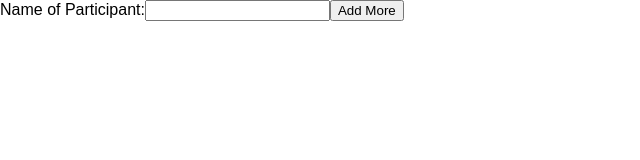
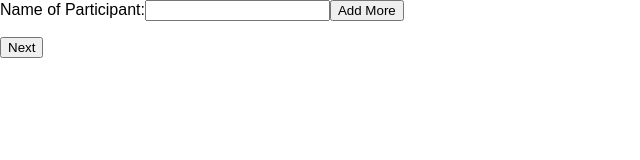
Before and after one commit to hridyansh68/MoneySplit, a React (Create React App) app: page / in a window 1280 px wide. Shown: the top 160 px of the page, without its empty margins (0-640 px from the left). Built offline with nearby package versions, Linux system fonts and the light colour scheme.

Commit message:
layout of upcoming pages

```diff
--- a/src/App.js
+++ b/src/App.js
@@ -1,13 +1,48 @@
 import React, { Component } from 'react';
 import InputBar from './input_bar.js';
+import DropdownBar from './dropdown_bar.js';
+import FinalPage from './final_page.js';
+class App extends React.Component {
 
-class App extends Component {
+    constructor(props){
+    	super(props);
+    	this.state = { clickCheck: 0};
+    	this.clickHandler = this.clickHandler.bind(this);
+    	}
+
+ clickHandler(){
+    if(this.state.clickCheck === 0){
+        this.setState({clickCheck:1});}
+    else if(this.state.clickCheck === 1){
+        this.setState({clickCheck:2});}
+
+ }
+
   render() {
+   if(this.state.clickCheck ===0)
+   {
       return (
          <div className="App">
             <InputBar myList={this.props.myList}/>
+            <button onClick={this.clickHandler}>Next</button>
          </div>
              );
+    }
+   else if(this.state.clickCheck ===1)
+    {
+      return (
+        <div className="App2">
+          <DropdownBar/>
+          <button onClick={this.clickHandler}>Next</button>
+        </div>);
+     }
+    else if(this.state.clickCheck ===2)
+    {
+        return (
+        <div className="App3">
+          <FinalPage/>
+        </div>);
+    }
      }
 }
 
--- /dev/null
+++ b/src/dropdown_bar.js
@@ -0,0 +1,10 @@
+import React from 'react';
+import ReactDOM from 'react-dom';
+
+class DropdownBar extends React.Component{
+   render(){
+      return (<div>Second page</div>);}
+
+      }
+
+export default DropdownBar;
--- /dev/null
+++ b/src/final_page.js
@@ -0,0 +1,10 @@
+import React from 'react';
+import ReactDOM from 'react-dom';
+
+class FinalPage extends React.Component{
+   render(){
+      return (<div>Third and last page</div>);}
+
+      }
+
+export default FinalPage;
```
Lines whose indentation alone changed are shown as unchanged.
